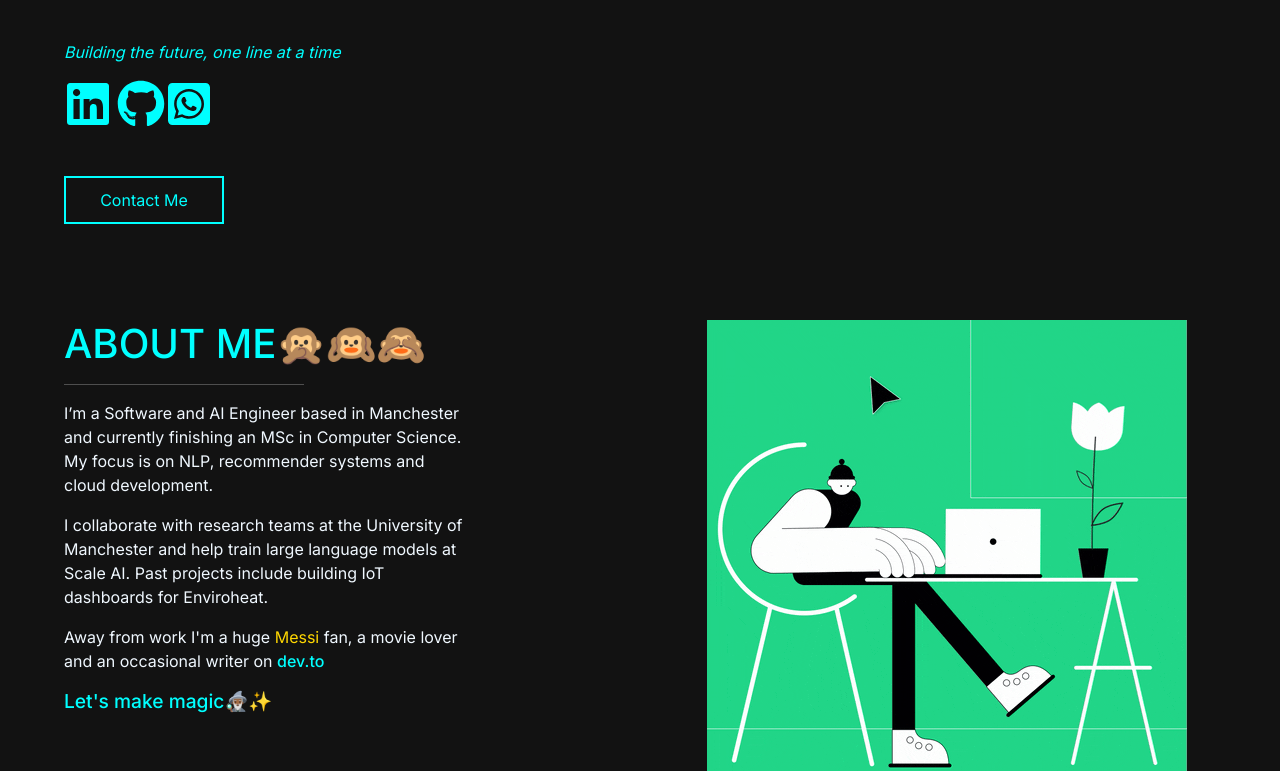
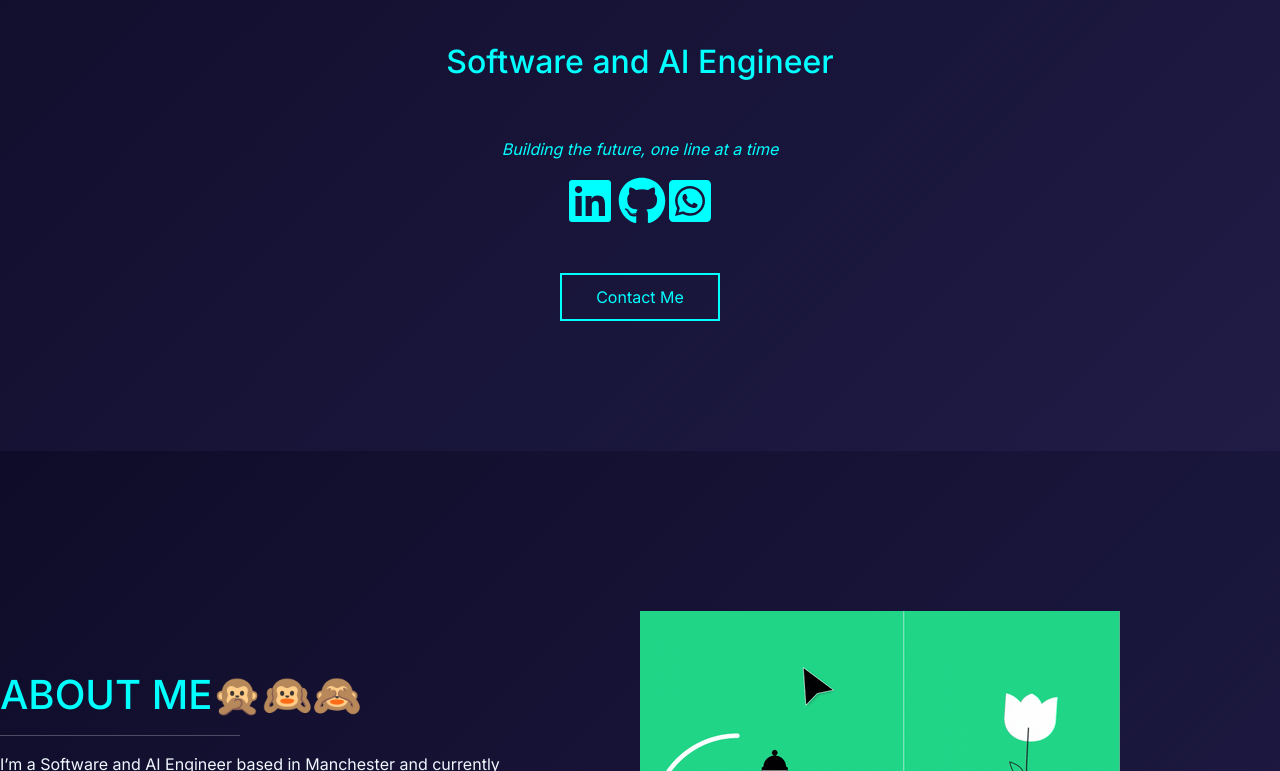
Before and after one commit to mikey247/portfolio, a React (Create React App) app: page / in a window 1280 px wide. Shown: the part 349-1120 px from the top of the page. Built offline with nearby package versions, Linux system fonts and the light colour scheme.

Commit message:
style: expand hero sections with animated gradients

```diff
--- a/src/components/About.module.css
+++ b/src/components/About.module.css
@@ -1,15 +1,23 @@
 .aboutContainer {
-  width: 90%;
-  margin: 6rem auto;
+  width: 100%;
+  min-height: 100vh;
+  margin: 0;
+  display: flex;
+  align-items: center;
+  justify-content: center;
+  background: linear-gradient(135deg, #0f0c29, #302b63, #24243e);
+  background-size: 400% 400%;
+  animation: gradient 15s ease infinite;
 }
 .aboutContainerDiv {
-  /* display: flex; */
   display: flex;
-  gap: 15rem;
+  gap: 8rem;
+  align-items: center;
 }
 .aboutText {
-  width: 35%;
+  width: 40%;
   line-height: 1.5rem;
+  animation: slideInLeft 1s ease both;
 }
 .aboutText h1 {
   color: #00ffff;
@@ -38,6 +46,10 @@
 }
 .messi {
   color: gold;
+}
+
+.aboutContainer img {
+  animation: slideInRight 1s ease both;
 }
 
 @media (max-width: 768px) {
--- a/src/components/HomePage.module.css
+++ b/src/components/HomePage.module.css
@@ -1,10 +1,16 @@
 
 .intro {
-  width: 90%;
-  margin: 0 auto;
-  margin-top: 5rem;
-  /* display: flex;
-  justify-content: space-between; */
+  width: 100%;
+  min-height: 100vh;
+  display: flex;
+  flex-direction: column;
+  justify-content: center;
+  align-items: center;
+  text-align: center;
+  padding: 2rem;
+  background: linear-gradient(135deg, #0f0c29, #302b63, #24243e);
+  background-size: 400% 400%;
+  animation: gradient 15s ease infinite, fadeInUp 1s ease-out;
 }
 .intro div {
   width: 30rem;
@@ -32,6 +38,11 @@
 
 .heroLinks a {
   color: #00ffff;
+  transition: transform 0.3s ease;
+}
+
+.heroLinks a:hover {
+  transform: scale(1.2);
 }
 
 .tagline {
--- a/src/index.css
+++ b/src/index.css
@@ -9,6 +9,51 @@ body {
   color: #f0f8ff;
 }
 
+@keyframes gradient {
+  0% {
+    background-position: 0% 50%;
+  }
+  50% {
+    background-position: 100% 50%;
+  }
+  100% {
+    background-position: 0% 50%;
+  }
+}
+
+@keyframes fadeInUp {
+  from {
+    opacity: 0;
+    transform: translateY(40px);
+  }
+  to {
+    opacity: 1;
+    transform: translateY(0);
+  }
+}
+
+@keyframes slideInLeft {
+  from {
+    opacity: 0;
+    transform: translateX(-50px);
+  }
+  to {
+    opacity: 1;
+    transform: translateX(0);
+  }
+}
+
+@keyframes slideInRight {
+  from {
+    opacity: 0;
+    transform: translateX(50px);
+  }
+  to {
+    opacity: 1;
+    transform: translateX(0);
+  }
+}
+
 code {
   font-family: source-code-pro, Menlo, Monaco, Consolas, "Courier New",
     monospace;
```
